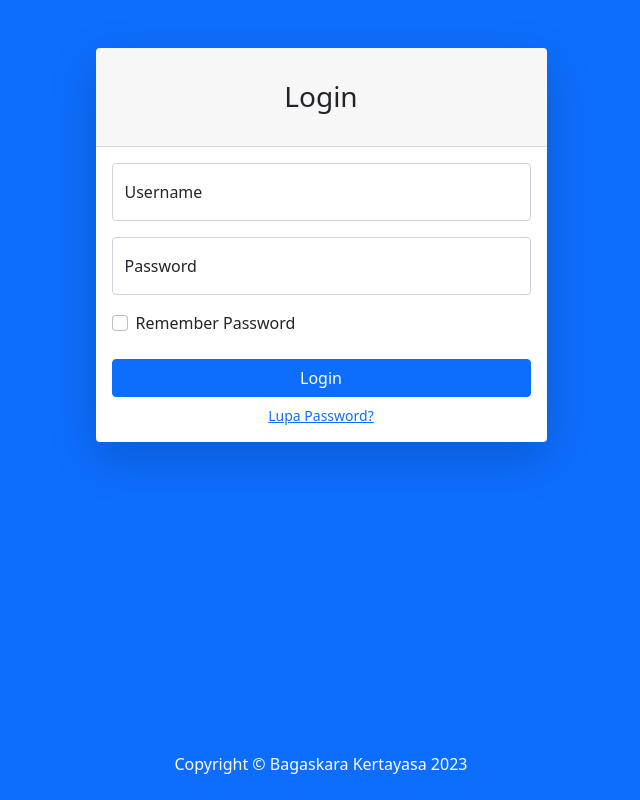
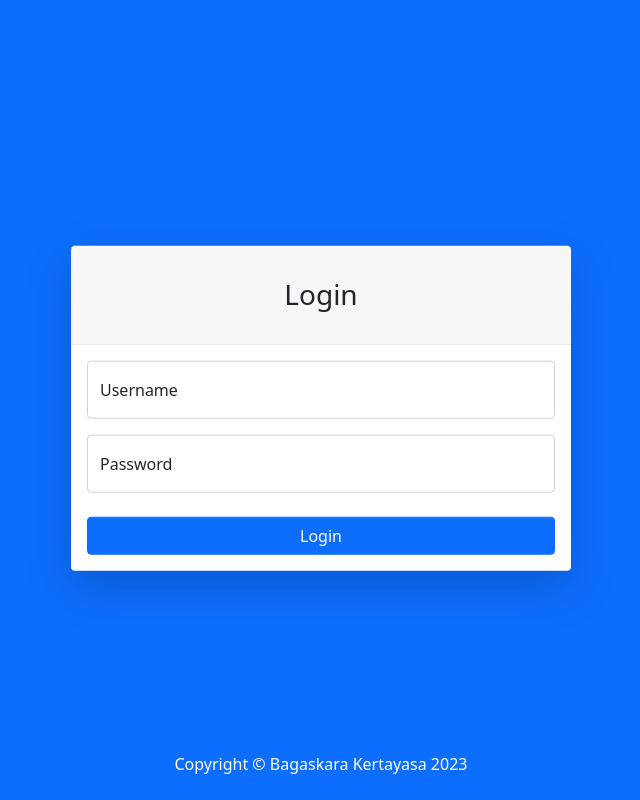
Before and after one commit to bagaskarakertayasa/pemilihan_kepala_desa, a CodeIgniter 4 app: template app/Views/login.php in a window 1280 px wide. Shown: the whole page, without its empty margins (319-959 px from the left). Run offline with PHP 8.4 and a stand-in for CodeIgniter, Linux system fonts and the light colour scheme; the template is opened without the code that fills it, so the values that code supplies are empty; some libraries are stand-ins or nearby versions.

Commit message:
memperbaiki tampilan awal dan login

```diff
--- a/app/Views/login.php
+++ b/app/Views/login.php
@@ -11,6 +11,15 @@
             href="<?= base_url('img/logo_tbn.png') ?>" />
         <link href="<?= base_url('css/styles.css') ?>" rel="stylesheet" />
         <script src="https://use.fontawesome.com/releases/v6.1.0/js/all.js" crossorigin="anonymous"></script>
+        <style>
+            .tengah {
+                position: absolute;
+                top: 50%;
+                left: 50%;
+                transform: translate(-50%, -50%);
+                width: 500px;
+            }
+        </style>
     </head>
     <body class="bg-primary">
         <div id="layoutAuthentication">
@@ -19,37 +28,32 @@
                     <div class="container">
                         <div class="row justify-content-center">
                             <div class="col-lg-5">
-                                <div class="card shadow-lg border-0 rounded-lg mt-5">
+                                <div class="tengah">
+                                <?php if (!empty(session()->getFlashdata('error'))) : ?>
+                                    <div class="alert alert-warning alert-dismissible fade show" role="alert">
+                                        <h4>Harap perhatikan ketentuan di bawah</h4>
+                                        <?php echo session()->getFlashdata('error') ?>
+                                    </div>
+                                <?php endif; ?>
+                                <div class="card shadow-lg border-0 rounded-lg mt-3">
                                     <div class="card-header"><h3 class="text-center font-weight-light my-4">Login</h3></div>
                                     <div class="card-body">
                                         <?php $validation = \Config\Services::validation(); ?>
                                         <form action="<?= base_url('Home/login') ?>" method="POST">
                                             <div class="form-floating mb-3">
-                                                <input class="form-control <?= $validation->hasError('username') ? 'is-invalid' : null ?>" name="username" id="inputEmail" type="username" placeholder="Username" />
+                                                <input class="form-control" name="username" value="<?= old('username') ?>" id="inputEmail" type="username" placeholder="Username" />
                                                 <label for="inputEmail">Username</label>
-                                                <div class="invalid-feedback">
-                                                    <?= $validation->getError('username'); ?>
-                                                </div>
                                             </div>
                                             <div class="form-floating mb-3">
-                                                <input class="form-control <?= $validation->hasError('password') ? 'is-invalid' : null ?>" name="password" id="inputPassword" type="password" placeholder="Password" />
+                                                <input class="form-control" name="password" value="<?= old('passsword') ?>" id="inputPassword" type="password" placeholder="Password" />
                                                 <label for="inputPassword">Password</label>
-                                                <div class="invalid-feedback">
-                                                    <?= $validation->getError('password'); ?>
-                                                </div>
-                                            </div>
-                                            <div class="form-check mb-3">
-                                                <input class="form-check-input" id="inputRememberPassword" type="checkbox" value="" />
-                                                <label class="form-check-label" for="inputRememberPassword">Remember Password</label>
                                             </div>
                                             <div class="d-grid mt-4 mb-0">
                                                 <button class="btn btn-primary" name="submit" type="submit">Login</button>
                                             </div>
-                                            <div class="d-flex align-items-center justify-content-center mt-2 mb-0">
-                                                <a class="small" href="#">Lupa Password?</a>
-                                            </div>
                                         </form>
                                     </div>
+                                </div>
                                 </div>
                             </div>
                         </div>
--- a/app/Views/welcome_page.php
+++ b/app/Views/welcome_page.php
@@ -45,7 +45,8 @@
             <div class="row gx-4 gx-lg-5 h-100 align-items-center justify-content-center text-center">
                 <div class="col-lg-8 align-self-end">
                     <img src="<?= base_url('img/logo_tbn.png') ?>"
-                        class="mb-3" width="100px" height="100px">
+                        class="mb-3" width="100px" height="100px"><br>
+                    <img class="mb-3" src="<?= base_url('img/bupati_tabanan.png') ?>" alt="gambar bupati tabanan" width="350px" height="250px">
                     <h3 class="text-white fw-semibold">TABANAN ERA BARU (AUM)</h3>
                 </div>
                 <div class="col-lg-10 align-self-baseline">
```
Also changed, not shown: app/Controllers/Home.php (+41 -0 lines), app/Views/tabel_tps.php (+22 -0 lines), public/img/bupati_tabanan.png (added).
